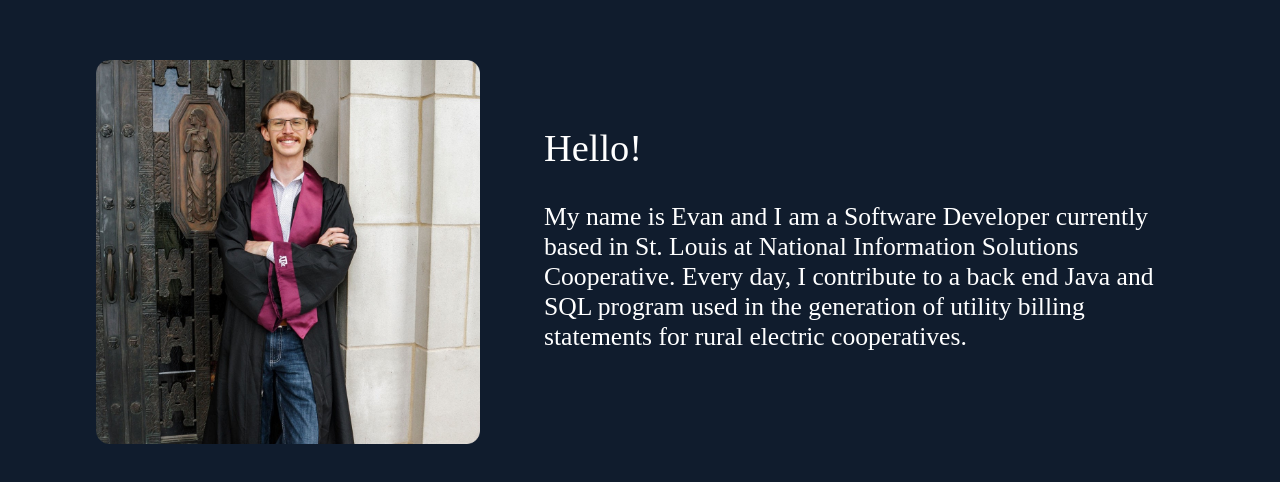
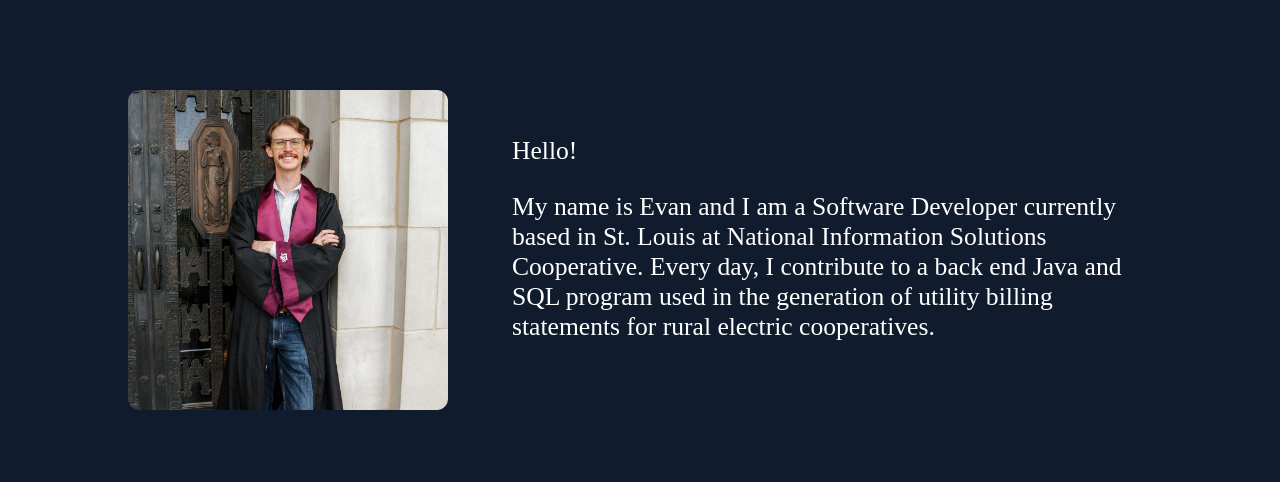
Before and after one commit to evanwherchek/evanwherchek.github.io, a React (Create React App) app: page / in a window 1280 px wide. Shown: the part 948-1430 px from the top of the page. Built offline with nearby package versions, Linux system fonts and the light colour scheme; a web font is replaced by a local one.

Commit message:
Added animation to bio

```diff
--- a/src/widgets/Bio.js
+++ b/src/widgets/Bio.js
@@ -1,4 +1,5 @@
 import headshot from '../assets/headshot.png';
+import { motion } from "motion/react"
 
 function Bio() {
     const styles = {
@@ -6,7 +7,7 @@ function Bio() {
             fontFamily: 'Poly',
             color: 'white',
             fontWeight: '100',
-            fontSize: '3vw',
+            fontSize: '2vw',
             marginTop: '0',
             textAlign: 'start',
         },
@@ -17,14 +18,22 @@ function Bio() {
             fontSize: '2vw',
         },
         img: {
-            width: '30vw',
+            width: '25vw',
         }
     }
 
     return (
         <div style={{height: '100vh', display: 'flex', alignItems: 'center', justifyContent: 'center'}}>
             <div style={{display: 'flex', alignItems: 'center', justifyContent: 'center'}}>
-                <img style={styles.img} src={headshot} alt="Evan Herchek" />
+                <motion.div
+                    initial={{ opacity: 0, scale: 0 }}
+                    whileInView={{ opacity: 1, scale: 1 }}
+                    transition={{
+                        duration: 0.4,
+                        scale: { type: "spring", visualDuration: 0.4, bounce: 0.5 },
+                    }}>
+                    <img style={styles.img} src={headshot} alt="Evan Herchek" />
+                </motion.div>
                 <div style={{width: '5vw'}}/>
                 <div style={{width: '50vw'}}>
                     <h2 style={styles.h2}>Hello!</h2>
```
